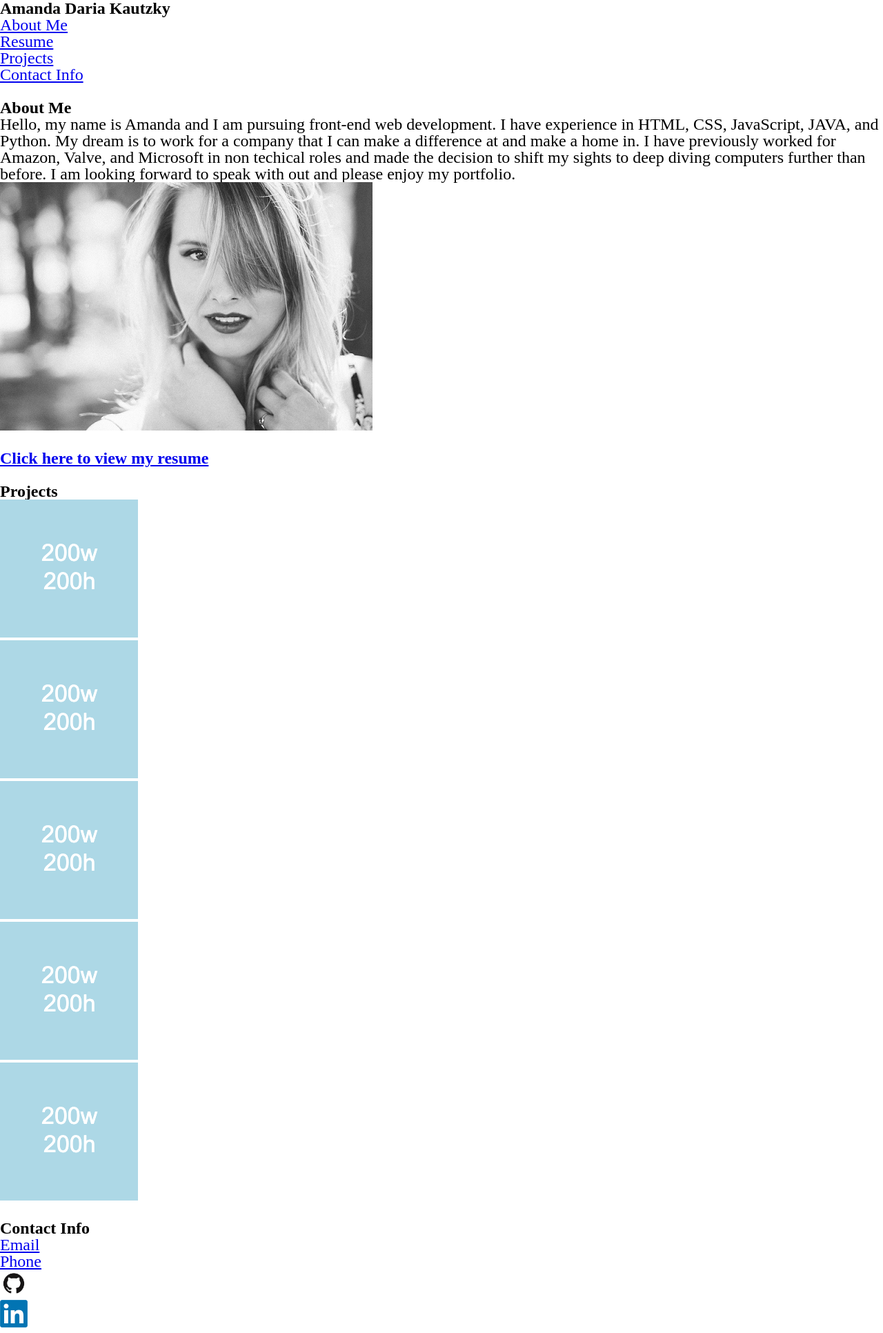
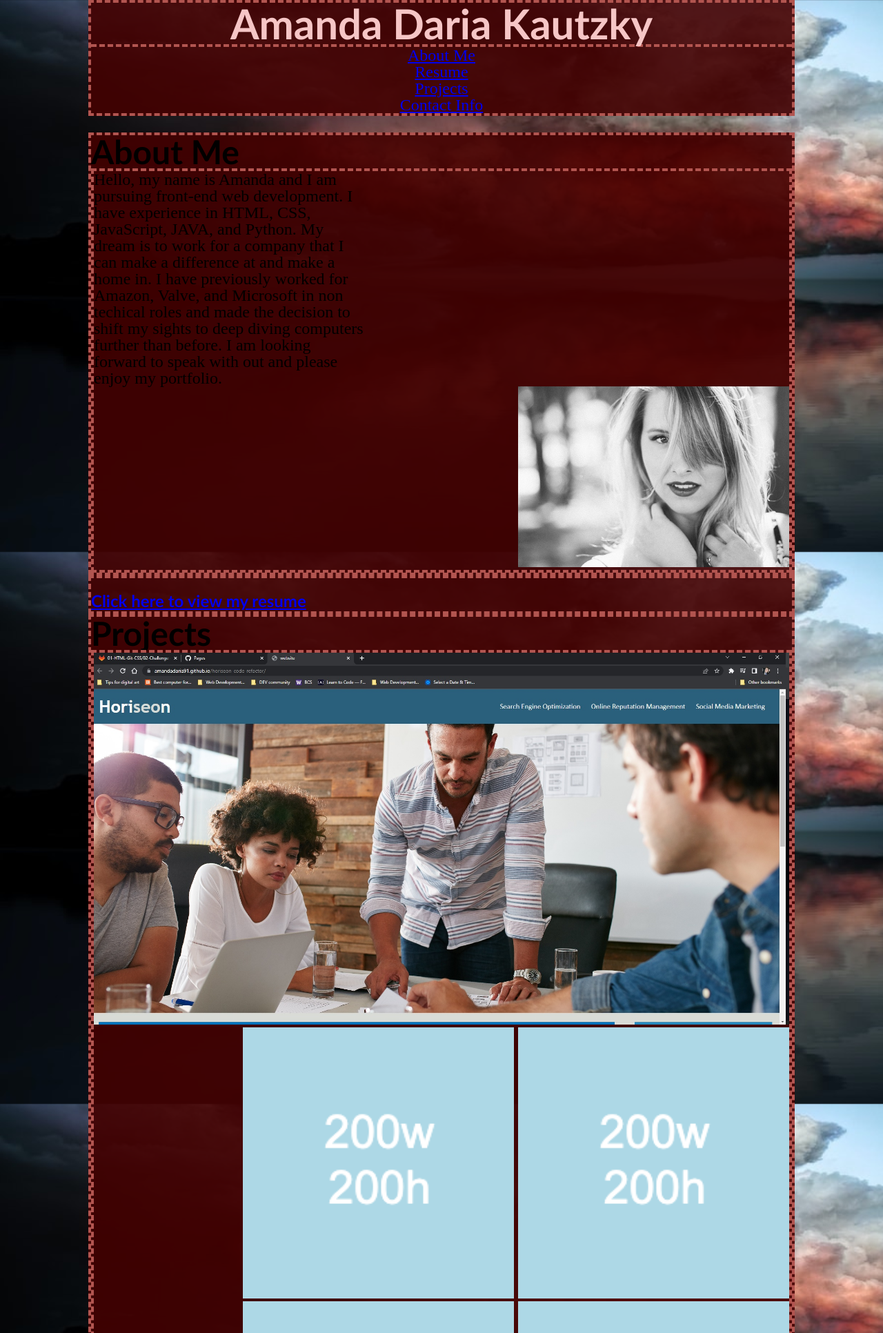
Before and after one commit to AmandaDaria91/amanda-daria-portfolio, a plain HTML site: page index.html in a window 1280 px wide. Shown: the top 1932 px of the page at 69% size. Drawn offline with Linux system fonts and the light colour scheme.

Commit message:
updates made including some layout and some styling

```diff
--- a/assets/css/style.css
+++ b/assets/css/style.css
@@ -0,0 +1,83 @@
+.main-header {
+    color: #f6c6c6;
+    /* added transparency for background image to cme through a bit */
+    background-color: #430000e6;
+    border: 4px dashed #b25550;
+    width: 80%;
+    margin: auto;
+    text-align: center;
+}
+
+h1 {
+    font-size: 60px;
+    font-family:'Trebuchet MS', 'Lucida Sans Unicode', 'Lucida Grande', 'Lucida Sans', Arial, sans-serif;
+    border-bottom: 4px dashed #b25550;
+}
+
+body {
+    text-align: center;
+    background-image: url('../images/photo-1493243350443-9e3048ce7288.jpg');
+    background-size: cover;
+    color: ##f6c6c6;
+}
+
+/* TODO: Figure out layout
+Adjust content to be on single line
+adjust nav/contact info logos to row */
+
+.container {
+    color: ##f6c6c6;
+    background-color: #430000e6;
+    border: 4px dashed #b25550;
+    width: 80%;
+    /* margin: auto; */
+    display: inline-block;
+}
+
+h2 {
+    text-align: left;
+    font-size: 48px;
+    font-family:'Trebuchet MS', 'Lucida Sans Unicode', 'Lucida Grande', 'Lucida Sans', Arial, sans-serif;
+    /* border-right: 4px dashed #b25550; */
+    width: 49%;
+}
+
+
+.container div {
+    display: inline-block;
+    /* border: 4px dashed #b25550; */
+    text-align: right;
+}
+
+.content p {
+    text-align: left;
+    width: 39%;
+}
+
+.content img {
+    text-align: right;
+    width: 39%;
+}
+.content {
+    border: 4px dashed #b25550;
+    display: inline-block;
+}
+
+.content ul {
+    flex-wrap: wrap;
+    flex-drection: row;
+}
+
+/* TODO:add text overlay of work */
+
+/* add responsive layout */
+
+img {
+    width: 100%;
+    height: 100%;
+}
+
+#feature {
+    width: 100%;
+    height: 100%;
+}
--- a/index.html
+++ b/index.html
@@ -6,13 +6,14 @@
         <meta name="description" content="web developer portfolio">
         <link rel="stylesheet" href="./assets/css/reset.css">
         <link rel="stylesheet" href="./assets/css/style.css">
+        <meta name="viewport" content="width=device-width, initial-scale=1.0" />
         <title>Amanda Daria's Portfolio</title>
     </head>
 
     <!-- need to add after learning more about <target="blank" rel=""noreferror noopener"></target> -->
     <body>
         <!-- Header -->
-        <header>
+        <header class="main-header">
             <h1>Amanda Daria Kautzky</h1>
             <nav>
                 <ul>
@@ -38,43 +39,62 @@
 
         <!-- Main content -->
         <main>
-            <section id="about-me">
+            <section id="about-me" class="container">
                 <h2>About Me</h2>
-                <div>
-                    <span>Hello, my name is Amanda and I am pursuing front-end web development. I have experience in HTML, CSS, JavaScript, JAVA, and Python. My dream is to work for a company that I can make a difference at and make a home in. I have previously worked for Amazon, Valve, and Microsoft in non techical roles and made the decision to shift my sights to deep diving computers further than before. I am looking forward to speak with out and please enjoy my portfolio.</span>
-                    <span><img src="assets/images/resized-portfolio.png" alt="A picture of Amanda Daria Kautzky"></span>
+                <div class="content">
+                    <p>Hello, my name is Amanda and I am pursuing front-end web development. I have experience in HTML, CSS, JavaScript, JAVA, and Python. My dream is to work for a company that I can make a difference at and make a home in. I have previously worked for Amazon, Valve, and Microsoft in non techical roles and made the decision to shift my sights to deep diving computers further than before. I am looking forward to speak with out and please enjoy my portfolio.</p>
+                    <img src="assets/images/resized-portfolio.png" alt="A picture of Amanda Daria Kautzky" width="400" height="275">
                 </div>
                 <br>
             </section>
 
 
-            <section id="resume">
-                <h2><a href="file/Resume202202100132.pdf">Click here to view my resume</a></h2>
+            <section id="resume" class="container">
+                <!-- added target attribute to open resume in a new page -->
+                <h2><a href="https://drive.google.com/file/d/1NB7J6CUrjXmjcDVPNL5FEj4a4O_0Z7fb/view?usp=sharing" target="_blank">Click here to view my resume</a></h2>
             </section>
             <br>
 
-            <section id="projects">
+            <section id="projects" class="container">
                 <h2>Projects</h2>
-                <div>
+                <div class="content">
                     <a href="https://amandadaria91.github.io/horiseon-code-refactor/" target="_blank">
-                        <img src="assets/images/image-1.png" alt="placeholder img">
+                        <img src="assets/images/horiseon-screenshot-1.jpg" alt="placeholder img" id="feature">
                     </a>
-                </div>
+                    <br>
 
-                <div>
+                    <img src="assets/images/image-1.png" alt="placeholder img">
+
+                    <img src="assets/images/image-1.png" alt="placeholder img">
+
+                    <img src="assets/images/image-1.png" alt="placeholder img">
+
                     <img src="assets/images/image-1.png" alt="placeholder img">
                 </div>
 
-                <div>
-                    <img src="assets/images/image-1.png" alt="placeholder img">
-                </div>
+            </section>
+            <br>
 
-                <div>
-                    <img src="assets/images/image-1.png" alt="placeholder img">
-                </div>
+            <section id="contact-info" class="container">
+                <h2>Contact Info</h2>
 
-                <div>
-                    <img src="assets/images/image-1.png" alt="placeholder img">
+                <div class="content">
+                    <ul>
+                        <!-- mailto: is used for url in order for users to send an email to the specified address -->
+                        <li>
+                            <a href="mailto:amanda.kautzky@gmail.com" target="_blank"><img src="assets/images/gmail-logo.png" alt="Gmail Logo" width="40" height="40"></a>
+                        </li>
+
+                        <li>
+                            <a href="https://github.com/AmandaDaria91" target="_blank"><img src="assets/images/GitHub-Mark.png" width="40" height="40">
+                            </a>
+                        </li>
+
+                        <li>
+                            <a href="https://www.linkedin.com/in/amanda-kautzky-060269112/" target="_blank"><img src="assets/images/640px-LinkedIn_logo_initials.png" width="40" height="40">
+                            </a>
+                        </li>
+                    </ul>
                 </div>
 
             </section>
@@ -82,31 +102,8 @@
 
         </main>
 
-        <footer id="contact-info">
-            <h3>Contact Info</h3>
-            <div>
-                <ul>
-                    <li>
-                        <a href="https://www.hotmail.com" target="_blank">Email</a>
-                    </li>
-
-                    <li>
-                        <a href="https://www.google.com" target="_blank">Phone</a>
-                    </li>
-
-                    <li>
-                        <a href="https://github.com/AmandaDaria91" target="_blank">
-                            <img src="assets/images/GitHub-Mark.png" width="40" height="40">
-                        </a>
-                    </li>
-
-                    <li>
-                        <a href="https://www.linkedin.com/in/amanda-kautzky-060269112/" target="_blank">
-                            <img src="assets/images/640px-LinkedIn_logo_initials.png" width="40" height="40">
-                        </a>
-                    </li>
-                </ul>
-            </div>
+        <footer>
+            Made with much love and thought
         </footer>
 
     </body>
```
Also changed, not shown: assets/images/gmail-logo.png (added), assets/images/hero-img.jpg (deleted), assets/images/horiseon-screenshot-1.jpg (added), assets/images/photo-1493243350443-9e3048ce7288.jpg (added), assets/images/sc1.png (added), assets/images/sc3.png (added), assets/images/sc4.png (added), 3 other files.
